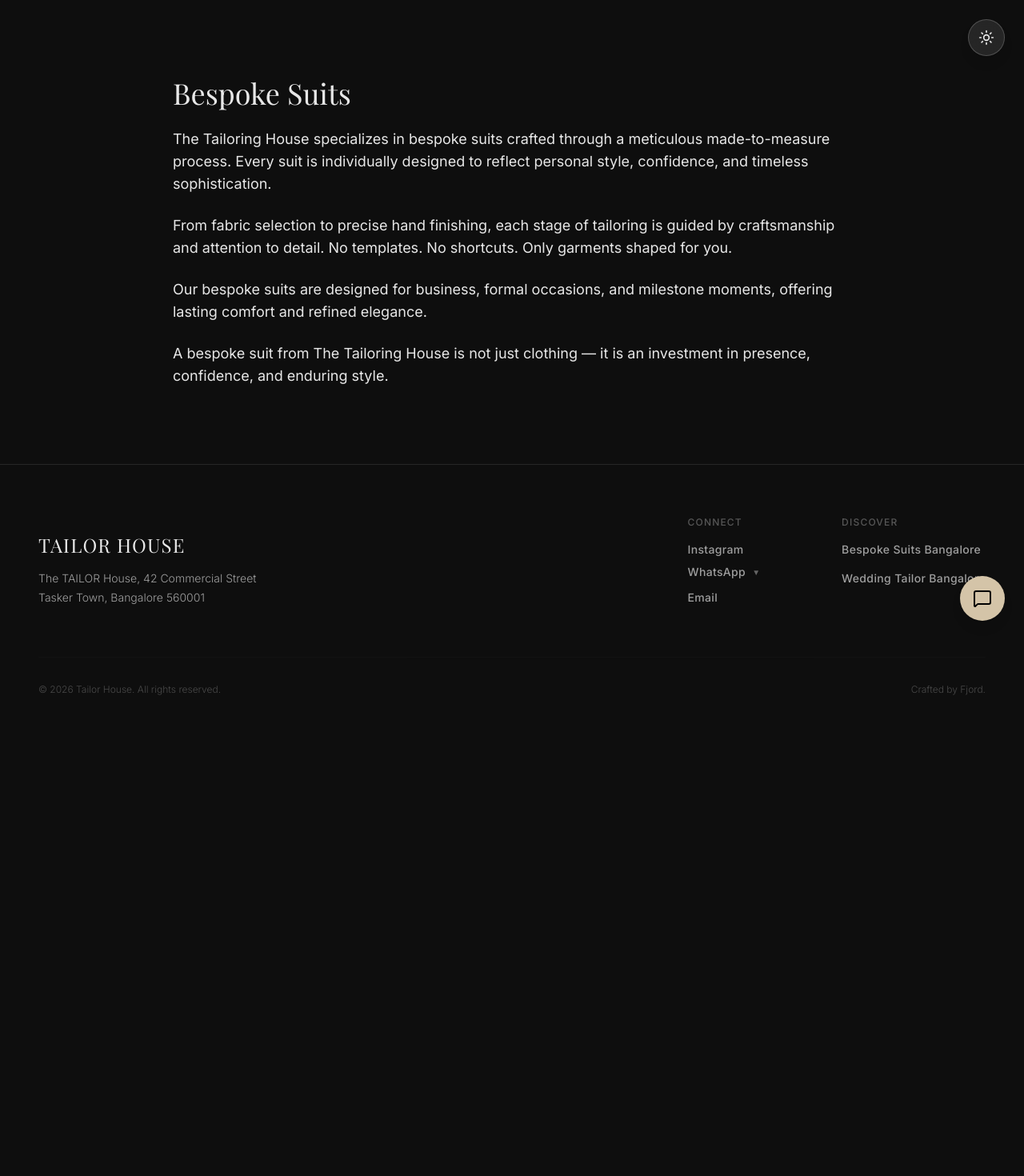
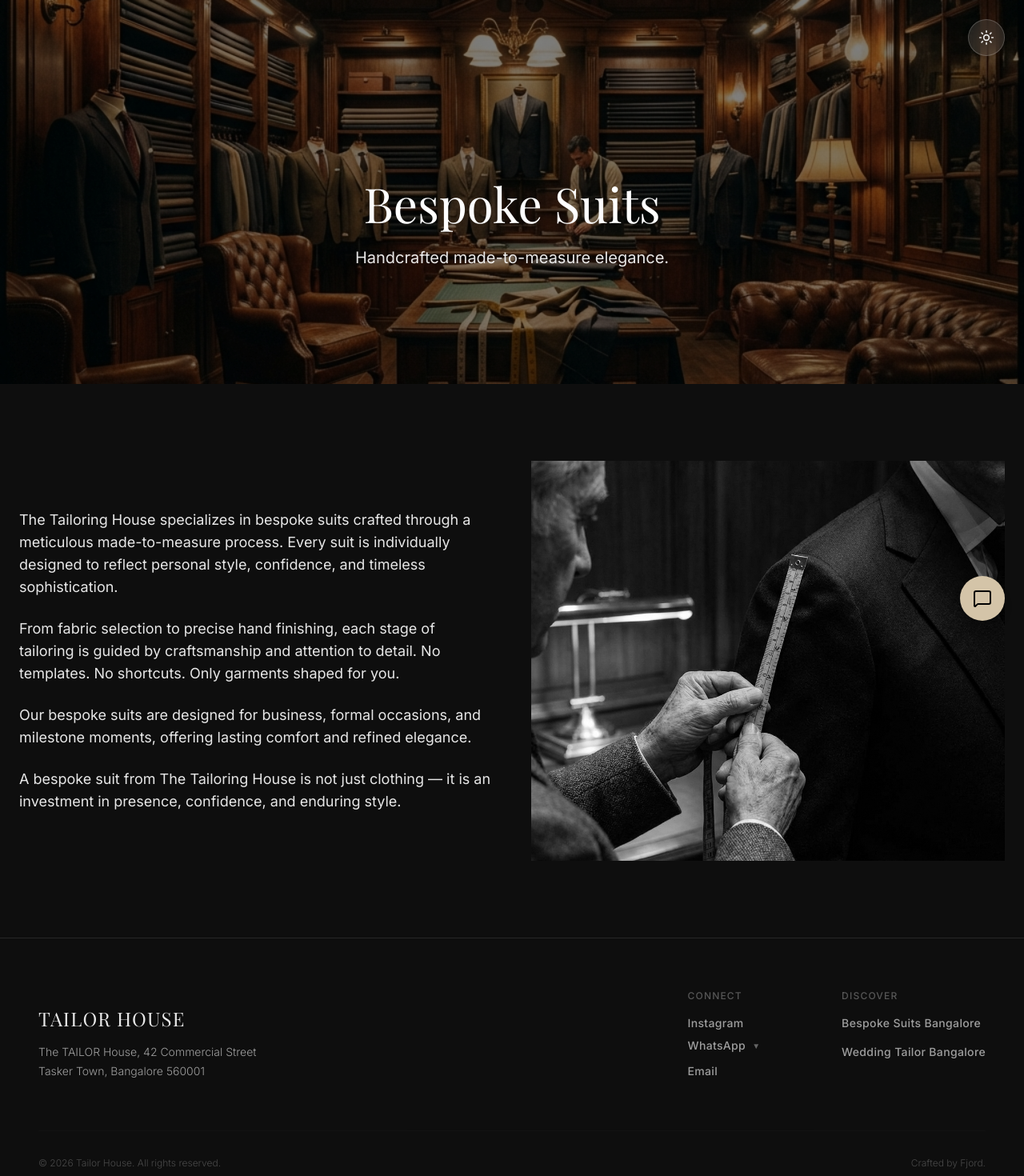
Before and after one commit to raghavendraakashu/The-tailor-house, a Next.js app: page /bespoke-suits in a window 1280 px wide. Shown: the top 1470 px of the page at 80% size. Before the commit the page ends 934 px from the top, so only its background shows below. Built offline with nearby package versions, Linux system fonts and the light colour scheme; a web font is replaced by a local one.

Commit message:
Enhance Bespoke Suits page with images

```diff
--- a/app/bespoke-suits/page.tsx
+++ b/app/bespoke-suits/page.tsx
@@ -1,4 +1,5 @@
 import type { Metadata } from "next";
+import Image from "next/image";
 
 export const metadata: Metadata = {
     title: "Bespoke Suits | The Tailoring House",
@@ -8,11 +9,28 @@ export const metadata: Metadata = {
 
 export default function BespokeSuitsPage() {
     return (
-        <main className="px-6 py-24 max-w-4xl mx-auto">
-            <h1 className="text-4xl font-playfair mb-6">
+        <main>
+            {/* Hero Section */}
+            <section className="relative h-[60vh] flex items-center justify-center text-center px-6">
+                <Image
+                    src="/images/suit-hero.png"
+                    alt="Bespoke Suits"
+                    fill
+                    className="object-cover brightness-50"
+                    priority
+                />
+                <div className="relative z-10 max-w-4xl pt-20">
+                    <h1 className="text-4xl md:text-6xl font-playfair text-white mb-6">
                         Bespoke Suits
                     </h1>
+                    <p className="text-lg md:text-xl text-white/90">
+                        Handcrafted made-to-measure elegance.
+                    </p>
+                </div>
+            </section>
 
+            <section className="px-6 py-24 max-w-7xl mx-auto grid md:grid-cols-2 gap-12 items-center">
+                <div>
                     <p className="text-lg text-muted-foreground mb-6">
                         The Tailoring House specializes in bespoke suits crafted through a
                         meticulous made-to-measure process. Every suit is individually designed
@@ -34,6 +52,16 @@ export default function BespokeSuitsPage() {
                         A bespoke suit from The Tailoring House is not just clothing — it is an
                         investment in presence, confidence, and enduring style.
                     </p>
+                </div>
+                <div className="relative h-[500px] w-full">
+                    <Image
+                        src="/images/process-measure.png"
+                        alt="Bespoke Process"
+                        fill
+                        className="object-cover grayscale hover:grayscale-0 transition-all duration-700"
+                    />
+                </div>
+            </section>
         </main>
     );
 }
```
Lines whose indentation alone changed are shown as unchanged.
